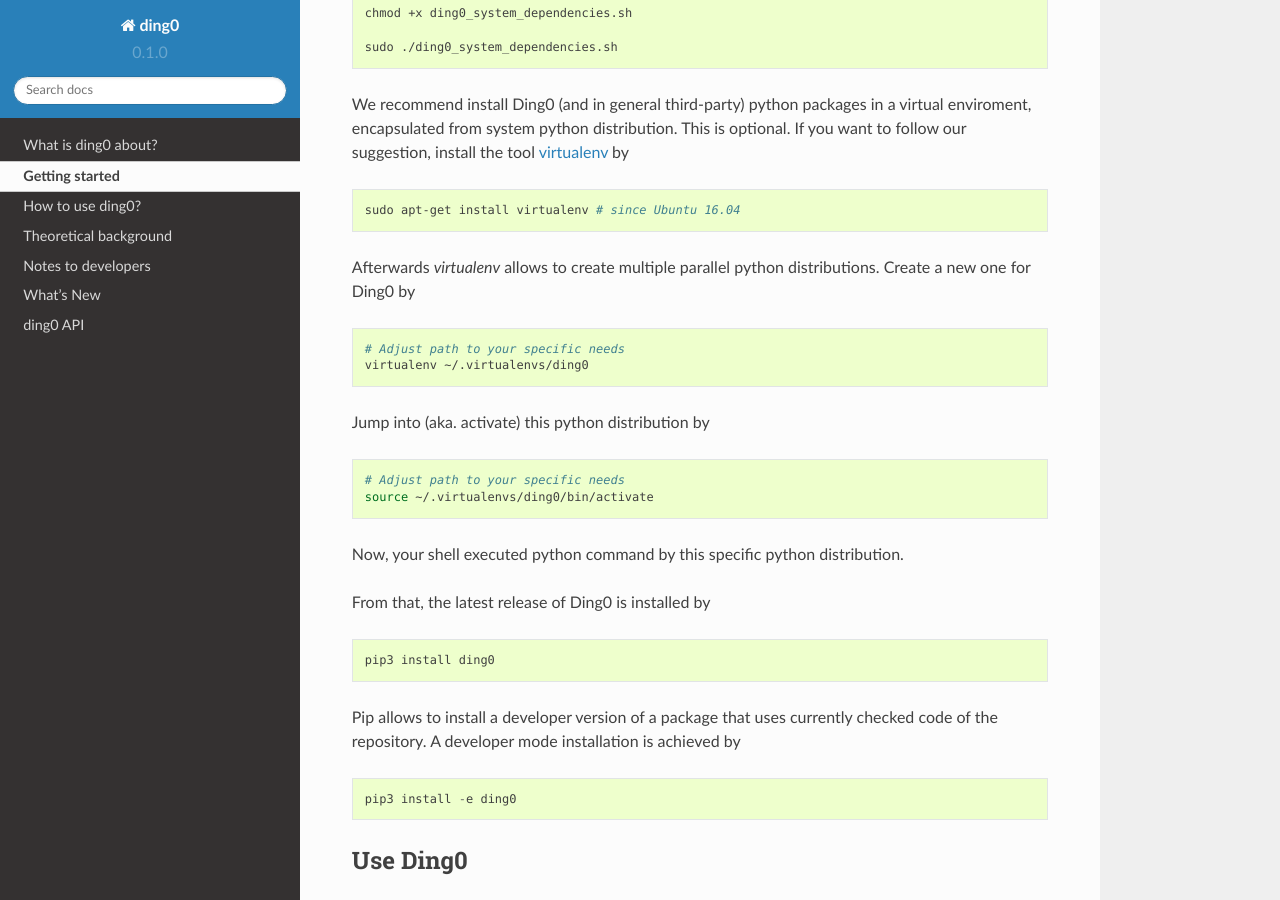
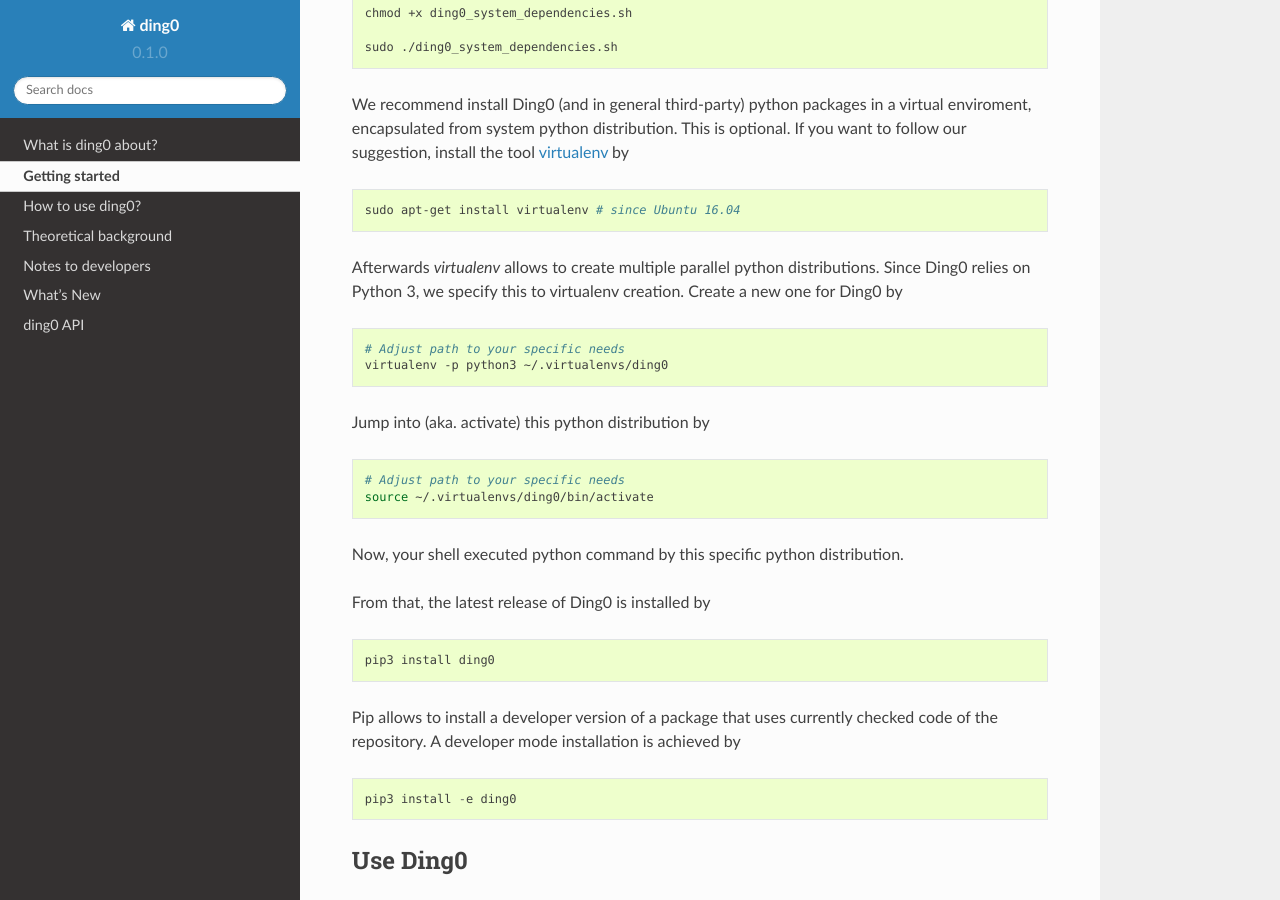
Before and after one commit to openego/ding0, a Sphinx documentation site: the page built from doc/getting_started.rst, in a window 1280 px wide and 900 px high, scrolled down 675 px. Built offline with Sphinx 7.4.7 and the Read the Docs theme 2.0.0, drawn with Linux system fonts in a browser that asks for light colours; formulas are drawn with MathJax 3; pages that are not in the unit, such as notebooks, are missing from menus.

Commit message:
Add Python 3 specification to install instructions

```diff
--- a/doc/getting_started.rst
+++ b/doc/getting_started.rst
@@ -45,12 +45,13 @@
     sudo apt-get install virtualenv # since Ubuntu 16.04
 
 Afterwards `virtualenv` allows to create multiple parallel python distributions.
+Since Ding0 relies on Python 3, we specify this to virtualenv creation.
 Create a new one for Ding0 by
 
 .. code-block:: bash
 
     # Adjust path to your specific needs
-    virtualenv ~/.virtualenvs/ding0
+    virtualenv -p python3 ~/.virtualenvs/ding0
 
 Jump into (aka. activate) this python distribution by
 
```
